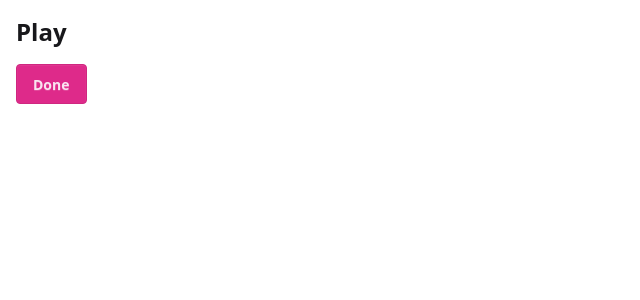
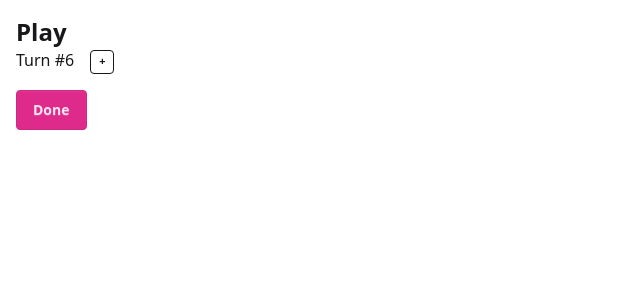
Before and after one commit to 2025-spring-adv-fe/tca-hendrix-chess, a React (Vite) app: page /#/Play in a window 1280 px wide. Shown: the top 300 px of the page, without its empty margins (0-640 px from the left). Built offline with nearby package versions, Linux system fonts and the light colour scheme; the HTML template or start-up script is replaced by a standard one.

Commit message:
updated turn number

```diff
--- a/src/Play.tsx
+++ b/src/Play.tsx
@@ -1,16 +1,34 @@
+import { useState } from "react";
 import { useNavigate } from "react-router"
 
 export const Play = () => {
 
   const navThree = useNavigate();
+  const [turnNumber, setTurnNumber] = useState(6);
 
     return (
       <>
       <h3
           className='text-2xl font-bold'
           >
-          Play
-          </h3>
+            Play
+
+      </h3>
+            <h4>
+            Turn #{turnNumber}
+            <button
+              className="btn btn-xs btn-outline btn-light ml-4"
+              onClick={
+                () => {
+                  setTurnNumber(turnNumber + 1);
+                    console.log(turnNumber);
+
+                }
+              }
+              >
+                +
+              </button>
+              </h4>
           <button
           className='btn btn-active btn-secondary btn-large mt-4'
           onClick={
```
